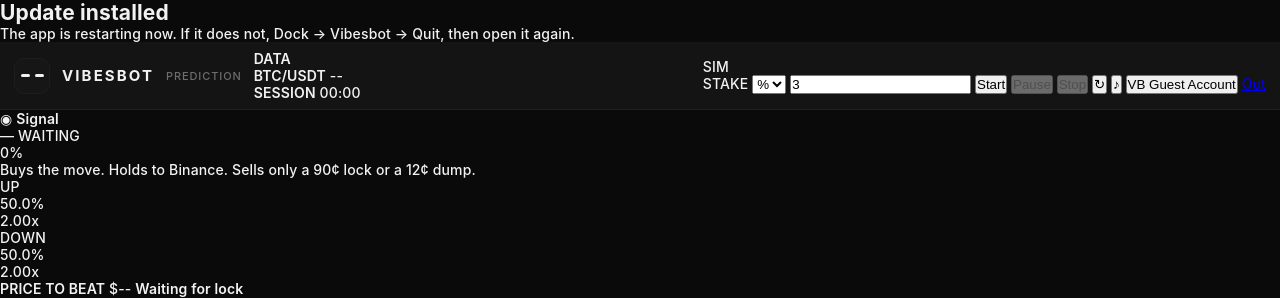
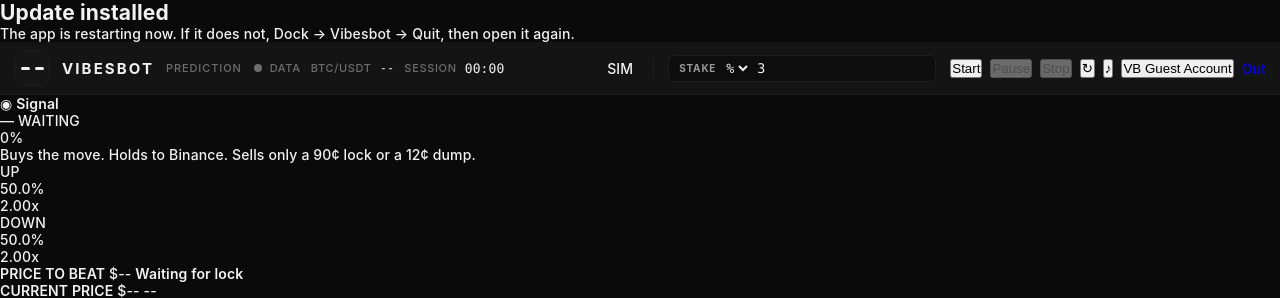
Before and after one commit to knull66/Vibesbot, a Python web app: template web/templates/index.html in a window 1280 px wide. Shown: the top 298 px of the page. Run offline with Jinja, Linux system fonts and the light colour scheme; the template is opened without the code that fills it, so the values that code supplies are empty.

Commit message:
fix: put real v1.52.0 body for web/static/styles.css

```diff
--- a/web/static/styles.css
+++ b/web/static/styles.css
@@ -183,4 +183,123 @@ body {
     font-weight: 500;
     color: var(--text-muted);
     letter-spacing: 0.08em;
-    text-transform: uppercase
+    text-transform: uppercase;
+}
+
+.status-bar {
+    display: flex;
+    gap: 10px;
+}
+
+.status-item {
+    display: flex;
+    align-items: center;
+    gap: 8px;
+    padding: 4px 0;
+    background: transparent;
+    border: none;
+    border-radius: 0;
+}
+
+.status-dot {
+    width: 8px;
+    height: 8px;
+    border-radius: 50%;
+    background: var(--text-muted);
+}
+
+.status-dot.connected {
+    background: var(--up);
+    box-shadow: none;
+}
+
+.status-label {
+    font-size: 11px;
+    font-weight: 500;
+    color: var(--text-muted);
+    letter-spacing: 0.06em;
+    text-transform: uppercase;
+}
+
+.status-value {
+    font-family: var(--font-mono);
+    font-size: 12px;
+    font-weight: 500;
+}
+
+.status-value.price {
+    color: var(--text);
+}
+
+.round-chip {
+    gap: 10px;
+}
+
+.round-ring {
+    --pct: 0;
+    width: 36px;
+    height: 36px;
+    border-radius: 50%;
+    background: conic-gradient(var(--text) calc(var(--pct) * 1%), #222 0);
+    position: relative;
+    flex-shrink: 0;
+}
+
+.round-ring::after {
+    content: '';
+    position: absolute;
+    inset: 6px;
+    border-radius: 50%;
+    background: var(--bg);
+}
+
+.status-value.timer {
+    font-size: 13px;
+    color: var(--warning);
+}
+
+.status-value.timer.session {
+    color: var(--text);
+    min-width: 4.5ch;
+}
+
+.controls {
+    display: flex;
+    align-items: center;
+    gap: 8px;
+}
+
+.mode-switch {
+    display: flex;
+    align-items: center;
+    gap: 8px;
+    margin-right: 6px;
+    padding-right: 12px;
+    border-right: 1px solid var(--stroke);
+}
+
+.stake-control {
+    display: flex;
+    align-items: center;
+    gap: 6px;
+    margin-right: 6px;
+    padding: 4px 8px 4px 10px;
+    border-radius: var(--radius-pill);
+    border: 1px solid var(--stroke);
+    background: rgba(0, 0, 0, 0.35);
+}
+
+.stake-label {
+    font-size: 10px;
+    font-weight: 700;
+    letter-spacing: 0.08em;
+    color: var(--text-dim);
+}
+
+.stake-control select,
+.stake-control input {
+    background: transparent;
+    border: none;
+    color: var(--text);
+    font-family: var(--font-mono);
+    font-size: 13p
```
